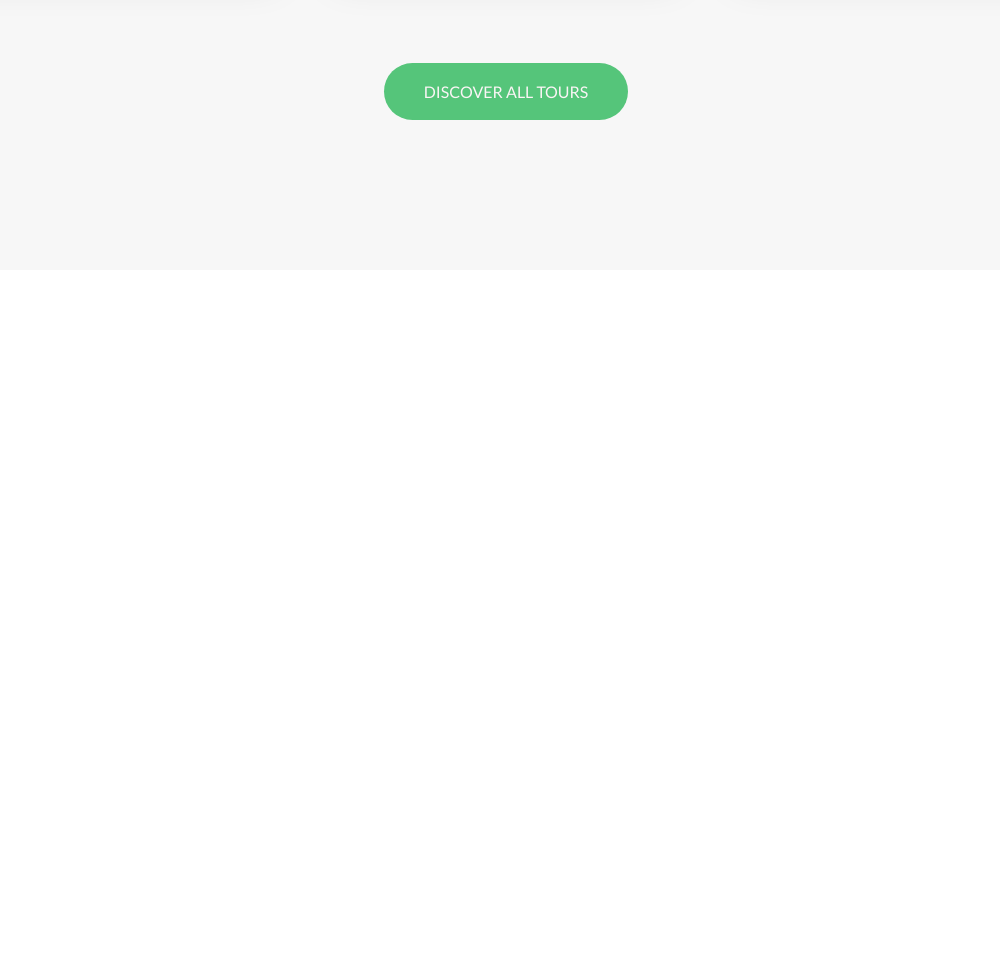
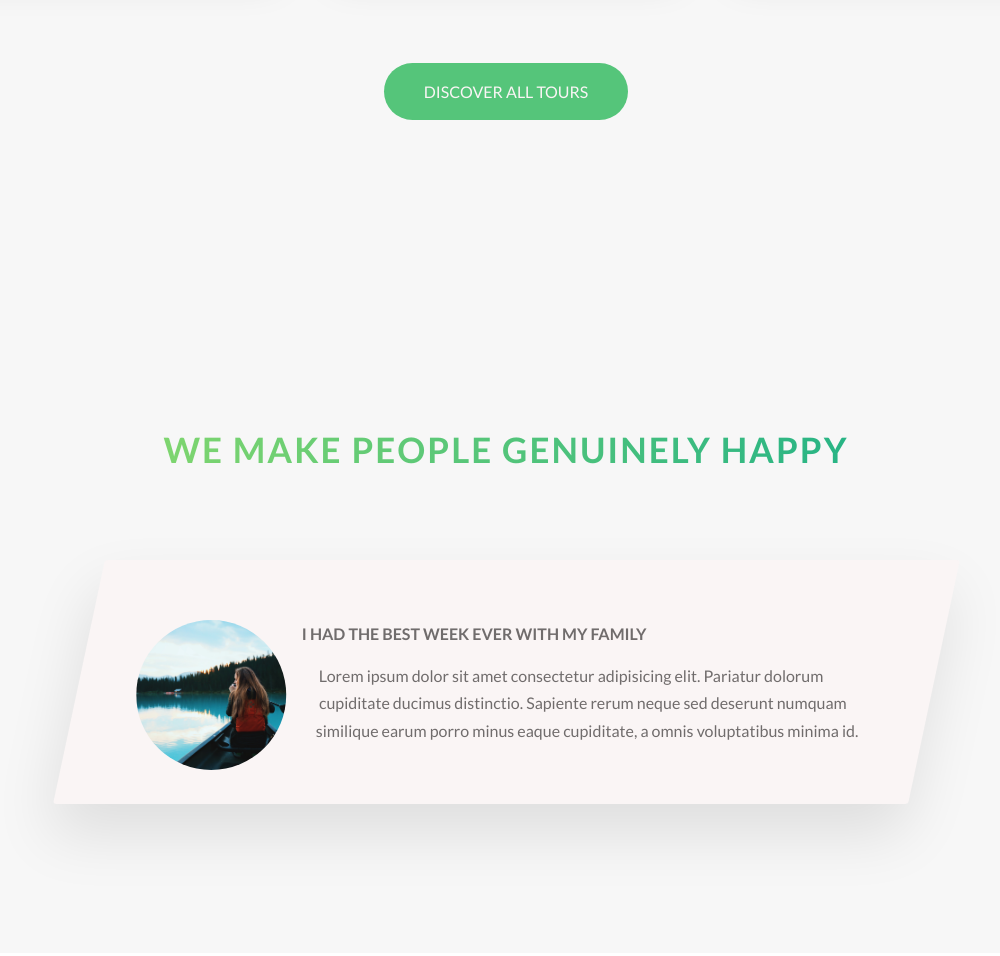
Before and after one commit to BorofskyDev/natours-vite, a website built with Vite: page index.html in a window 1280 px wide. Shown: the part 3059-4015 px from the top of the page, without its empty margins (134-1134 px from the left). Before the commit the page ends 3359 px from the top, so only its background shows below. Built offline with nearby package versions, Linux system fonts and the light colour scheme.

Commit message:
started story section

```diff
--- a/index.html
+++ b/index.html
@@ -210,6 +210,28 @@
       </div>
 
     </section>
+
+    <section class="section-stories">
+      <div class="u-center-text u-margin-bottom-big">
+        <h2 class="heading-secondary">
+          We make people genuinely happy
+        </h2>
+      </div>
+
+      <div class="row">
+        <div class="story">
+          <figure class="story__shape">
+            <img src="img/nat-8.jpg" alt="person on a tour" class="story__img">
+          </figure>
+          <div class="story__text">
+            <h3 class="heading-tertiary u-margin-bottom-small">I had the best week ever with my family</h3>
+            <p>Lorem ipsum dolor sit amet consectetur adipisicing elit. Pariatur dolorum cupiditate ducimus distinctio.
+              Sapiente rerum neque sed deserunt numquam similique earum porro minus eaque cupiditate, a omnis
+              voluptatibus minima id.</p>
+          </div>
+        </div>
+      </div>
+    </section>
   </main>
 
 
--- /dev/null
+++ b/sass/components/_story.scss
@@ -0,0 +1,34 @@
+.story {
+    width: 75%;
+    margin: 0 auto;
+    box-shadow: 0 3rem 6rem rgba($color-black, .1);
+    background-color: $color-white;
+    border-radius: 3px;
+    padding: 6rem;
+    padding-left: 9rem;
+    font-size: $default-font-size;
+    transform: skewX(-12deg);
+
+    & > * {
+        transform: skewX(12deg);
+    }
+
+    &__shape {
+        width: 15rem;
+        height: 15rem;
+        float: left;
+        -webkit-shape-outside: circle(50% at 50% 50%);
+        shape-outside: circle(50% at 50% 50%);
+        -webkit-clip-path: circle(50% at 50% 50%);
+        clip-path: circle(50% at 50% 50%);
+        transform: translateX(-3rem) skewX(12deg);
+    }
+
+    &__img {
+        height: 100%;
+    }
+
+    &__text {
+        transform: skewX(12deg);
+    }
+}
--- a/sass/main.scss
+++ b/sass/main.scss
@@ -11,6 +11,8 @@
 @import 'components/composition';
 @import 'components/feature-box';
 @import 'components/card';
+@import 'components/card';
+@import 'components/story';
 
 @import 'layout/grid';
 @import 'layout/header';
--- a/sass/pages/_home.scss
+++ b/sass/pages/_home.scss
@@ -26,3 +26,8 @@
   padding: 25rem 0 15rem 0;
   margin-top: -10rem;
 }
+
+.section-stories {
+  padding: 15rem 0;
+  background-color: $color-gray-light-1;
+}
```
